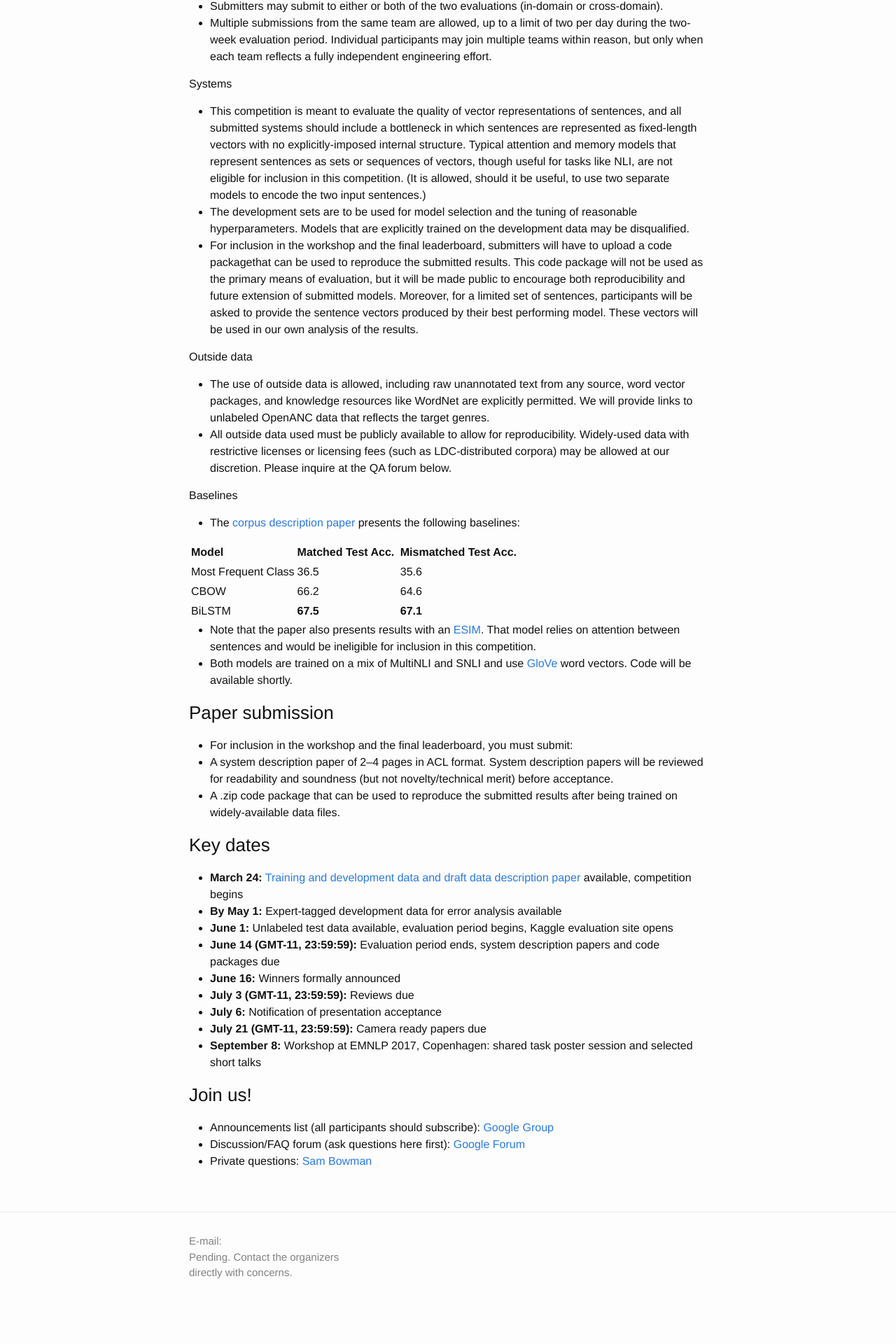
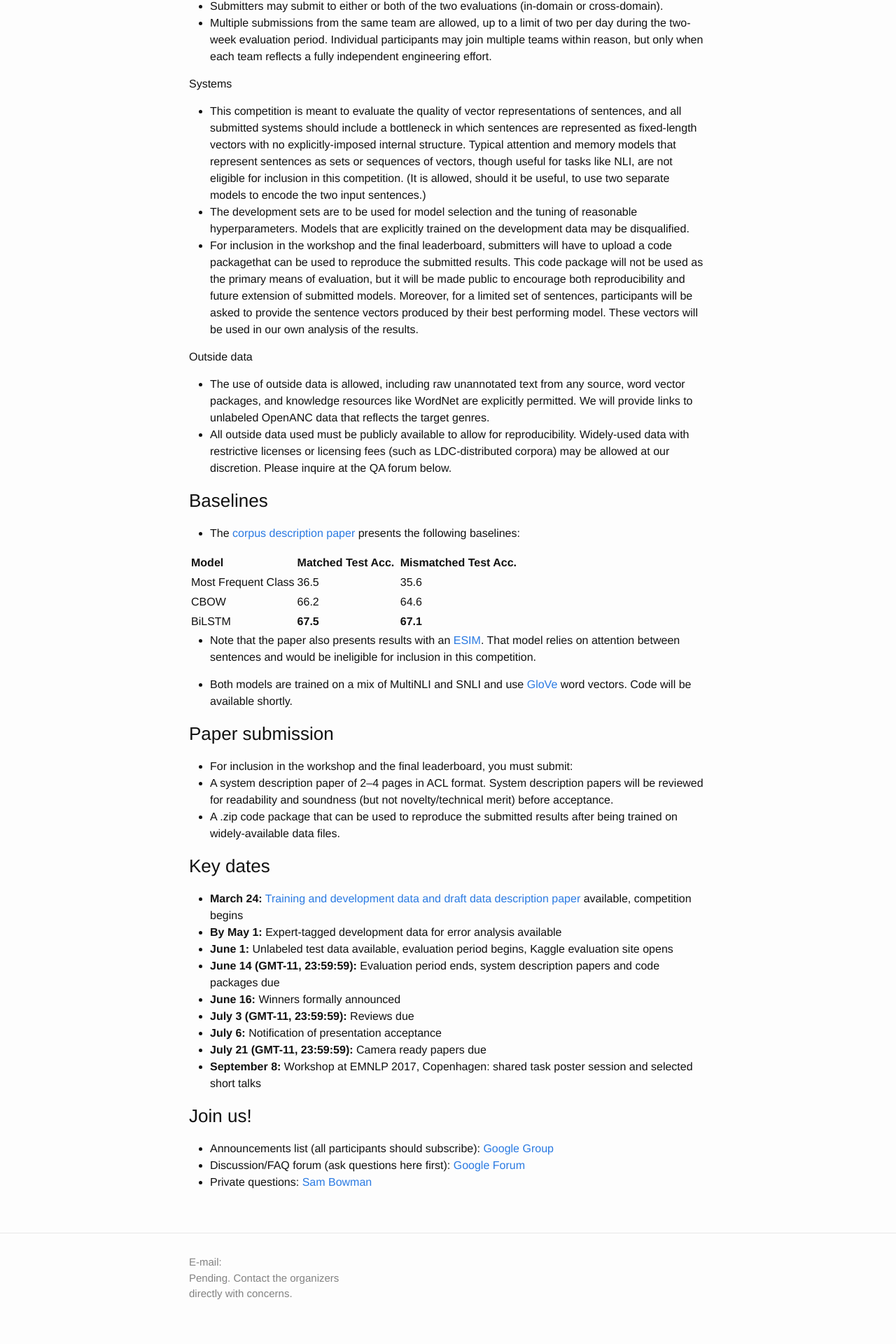
Before and after one commit to RepEval2017/RepEval2017.github.io, a Jekyll site: the page built from shared_task.md, in a window 1280 px wide. Shown: the part 2026-3946 px from the top of the page at 70% size. Built offline with Jekyll 4.4.1, drawn with Linux system fonts in a browser that asks for light colours; before the commit the page ends 3916 px from its top, so only the background shows below that.

Commit message:
Formatting fixes

```diff
--- a/shared_task.md
+++ b/shared_task.md
@@ -606,7 +606,7 @@ A preliminary version of the training and development sections of the task data
 *   <span class="c4">All outside data used must be publicly available to allow for reproducibility. Widely-used data with restrictive licenses or licensing fees (such as LDC-distributed corpora) may be allowed at our discretion. Please inquire at the QA forum below.</span>
 
 
-<span class="c14 c28 c15">Baselines</span>
+### <span class="c25">Baselines</span>
 
 *   The <a href="http://nyu.edu/projects/bowman/multinli">corpus description paper</a> presents the following baselines:
 
@@ -682,7 +682,9 @@ A preliminary version of the training and development sections of the task data
 </table>
 
 
+
 * Note that the paper also presents results with an [ESIM](https://arxiv.org/abs/1609.06038). That model relies on attention between sentences and would be ineligible for inclusion in this competition.
+
 * Both models are trained on a mix of MultiNLI and SNLI and use [GloVe](https://nlp.stanford.edu/projects/glove/) word vectors. Code will be available shortly.
 
 <span class="c4"></span>
```
